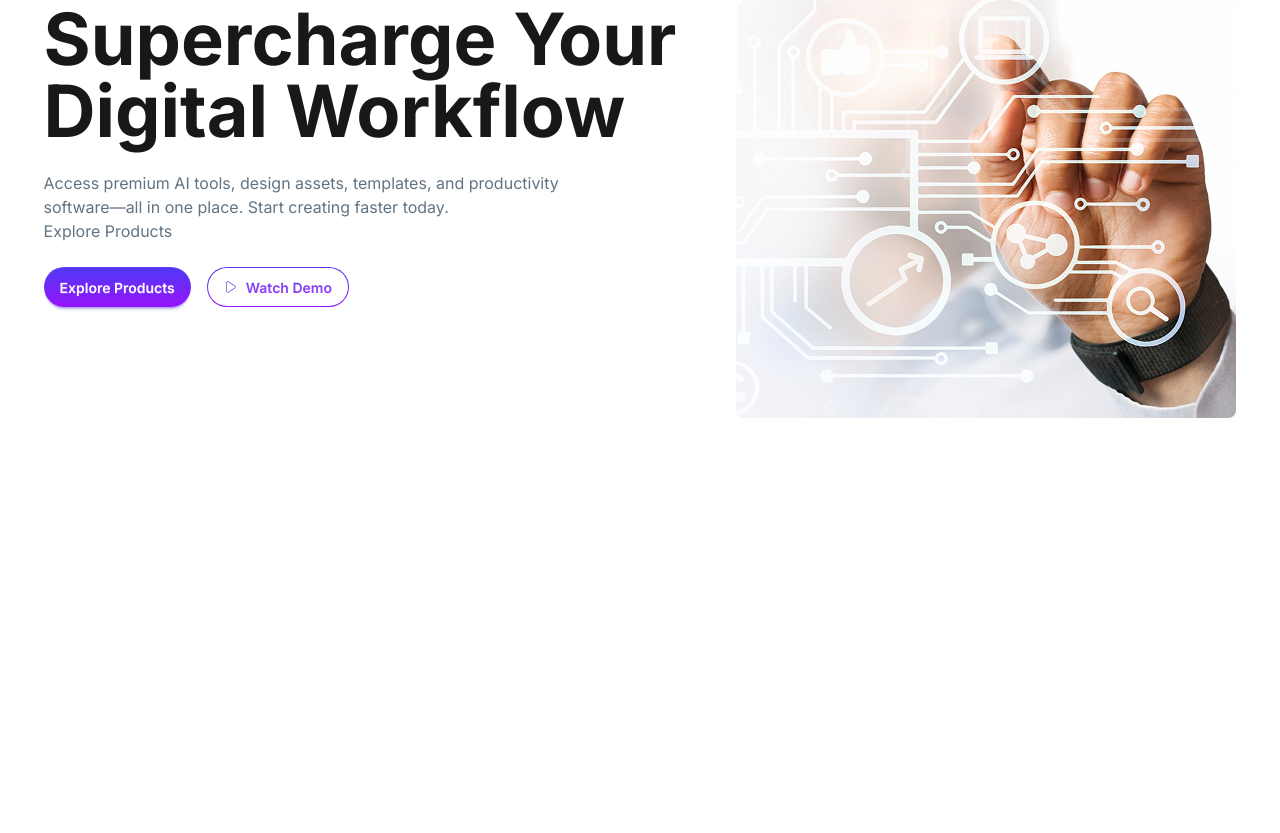
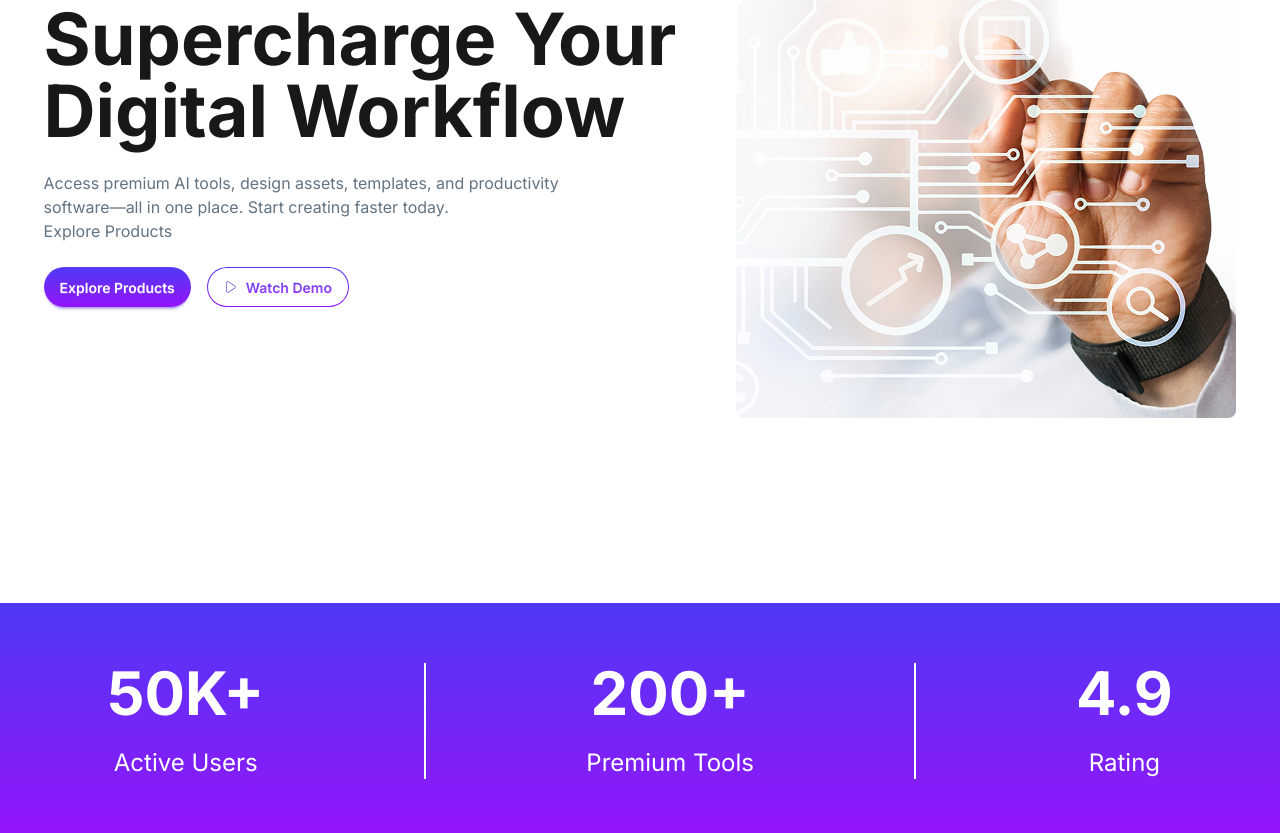
Before and after one commit to Greedzz-cmd/B13-A6, a React (Vite) app: page / in a window 1280 px wide. Shown: the part 422-1255 px from the top of the page. Before the commit the page ends 1025 px from the top, so only its background shows below. Built offline with nearby package versions, Linux system fonts and the light colour scheme.

Commit message:
added stats section

```diff
--- a/src/App.css
+++ b/src/App.css
@@ -47,3 +47,11 @@ body {
   border-radius: 9999px;
   box-shadow: none;
 }
+
+.bg-primary {
+  background: linear-gradient(
+    to bottom,
+    rgba(79, 57, 246, 1) 0%,
+    rgba(149, 20, 250, 1) 100%
+  );
+}
--- a/src/App.jsx
+++ b/src/App.jsx
@@ -1,5 +1,6 @@
 import "./App.css";
-import Banner from "./components/banner/Banner";
+import Banner from "./components/Homepage/banner/Banner";
+import StatsSection from "./components/Homepage/stats-section/StatsSection";
 import Navbar from "./components/navbar/Navbar";
 
 function App() {
@@ -7,6 +8,7 @@ function App() {
     <>
       <Navbar></Navbar>
       <Banner></Banner>
+      <StatsSection></StatsSection>
     </>
   );
 }
--- a/src/components/banner/Banner.jsx
+++ b/src/components/Homepage/banner/Banner.jsx
@@ -1,7 +1,7 @@
 import React from 'react';
 import { CiPlay1 } from "react-icons/ci";
 import { FaRegDotCircle } from "react-icons/fa";
-import bannerImg from "../../assets/banner.png"
+import bannerImg from "../../../assets/banner.png"
 
 const Banner = () => {
     return (
--- /dev/null
+++ b/src/components/Homepage/stats-section/StatsSection.jsx
@@ -0,0 +1,24 @@
+import React from 'react';
+
+const StatsSection = () => {
+    return (
+        <div className='flex justify-center gap-40 bg-primary text-6xl text-white py-15 text-center'>
+            <div>
+                <h3 className='font-bold mb-6'>50K+</h3>
+                <p className='text-2xl'>Active Users</p>
+            </div>
+            <div className='border border-l border-white'></div>
+            <div>
+                <h3 className='font-bold mb-6'>200+</h3>
+                <p className='text-2xl'>Premium Tools</p>
+            </div>
+            <div className='border border-l border-white'></div>
+            <div>
+                <h3 className='font-bold mb-6'>4.9</h3>
+                <p className='text-2xl'>Rating</p>
+            </div>
+        </div>
+    );
+};
+
+export default StatsSection;
```
